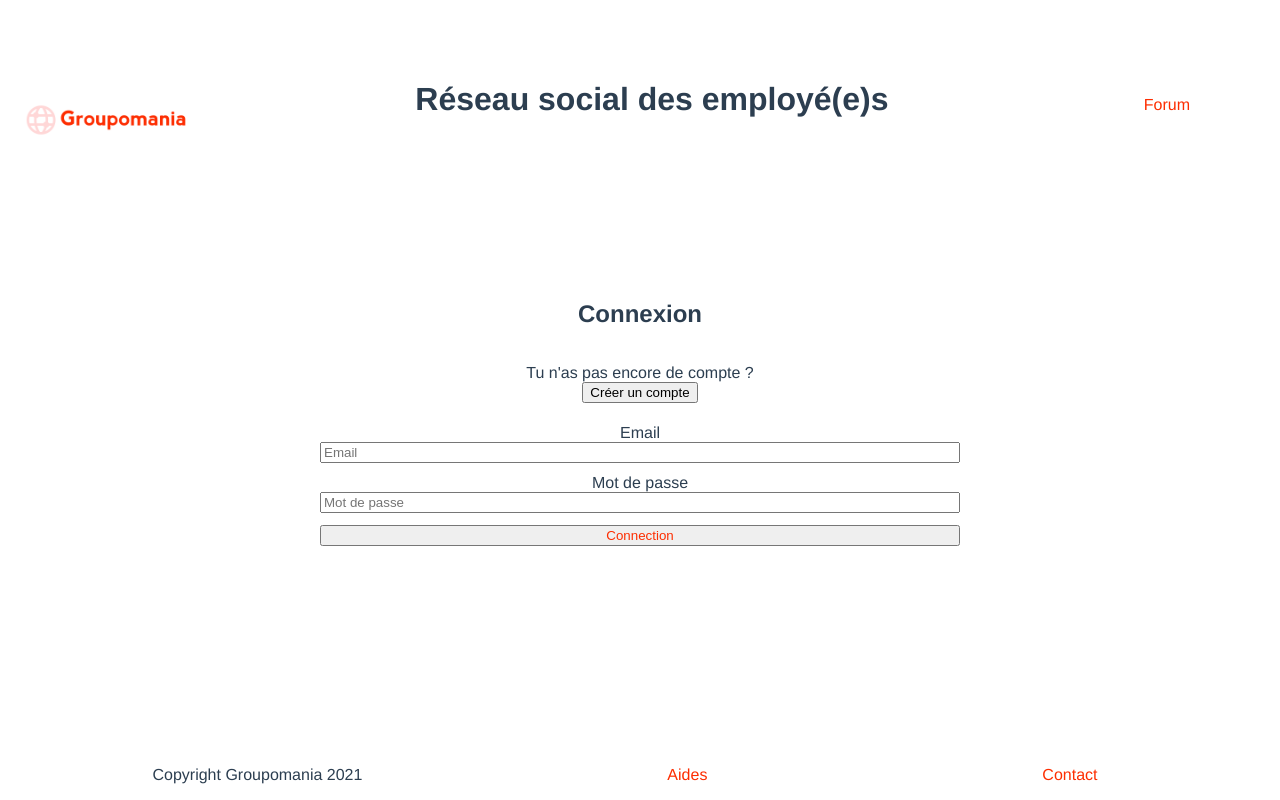
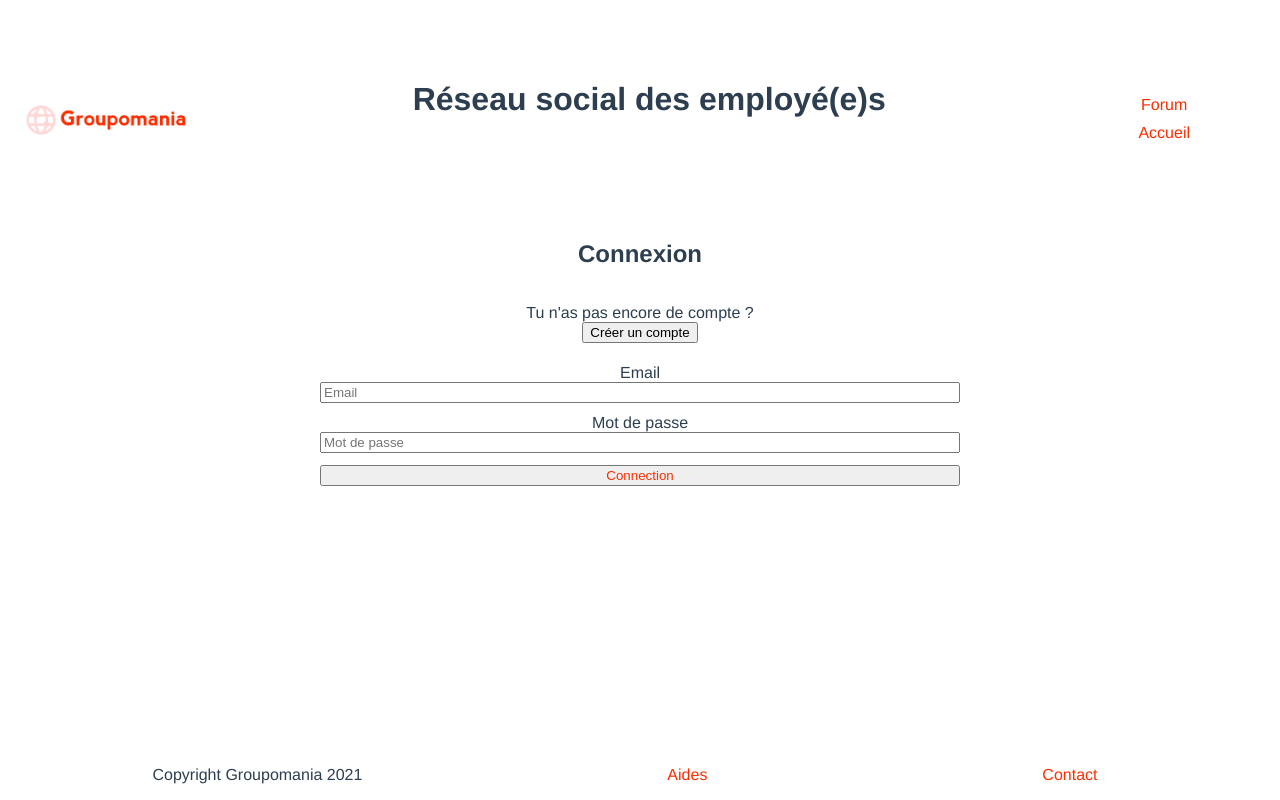
Before and after one commit to Etudiantoc-dev/p7_front_rs, a Vue app: page /#/ in a window 1280 px wide. Built offline with nearby package versions, Linux system fonts and the light colour scheme.

Commit message:
changement ok sauf lien Accueil

```diff
--- a/src/App.vue
+++ b/src/App.vue
@@ -4,8 +4,7 @@
       <Header :image="logo" />
     </div>
 <section>
-
-</section>
+  </section>
     <router-view />
     <Footer />
   </div>
@@ -13,6 +12,7 @@
 <script>
 import Header from "./components/Header.vue";
 import Footer from "./components/Footer.vue";
+
 
 import { mapState } from "vuex";
 
--- a/src/components/FormUtilisateur.vue
+++ b/src/components/FormUtilisateur.vue
@@ -98,9 +98,7 @@ export default {
 };
 </script>
 <template>
-  <div id="app">
     <section>
-      <aside>
       <div class="connex" v-if="mode == 'login'">
         <h2>Connexion</h2>
       </div>
@@ -203,10 +201,7 @@ export default {
           <p id="erreur" style="color: orangered; width: max-content"></p>
         </div>
       </form>
-      </aside>
     </section>
-    <Footer />
-  </div>
 </template>
 <style lang="css">
 body {
--- a/src/components/Header.vue
+++ b/src/components/Header.vue
@@ -8,6 +8,11 @@
       <li>
         <router-link to="/PublicationForum">
           <a href="Forum">Forum</a>
+        </router-link>
+      </li>
+         <li>
+        <router-link to="/AccueilUtilisateur">
+          <a href="Accueil">Accueil</a>
         </router-link>
       </li>
     </ul>
--- a/src/views/AccueilUtilisateur.vue
+++ b/src/views/AccueilUtilisateur.vue
@@ -7,10 +7,10 @@
 <script>
 import FormUtilisateur from "../components/FormUtilisateur.vue";
 
-import { mapState, mapGetters} from "vuex";
+import { mapState } from "vuex";
 
 export default {
-  name: "Accueil",
+  name: "AccueilUtilisateur",
   components: {
     FormUtilisateur,
   },
@@ -18,9 +18,7 @@ export default {
     ...mapState({
       logo: "logo",
     }),
-    ...mapGetters({
-      validatedFields:'validatedFields'
-    })
+
   },
 };
 </script>
--- a/src/views/PublicationForum.vue
+++ b/src/views/PublicationForum.vue
@@ -7,7 +7,6 @@ export default {
   components: {
     FormPublication
   },
-
 }
 </script>
 <template>
```
Lines whose indentation alone changed are shown as unchanged.
